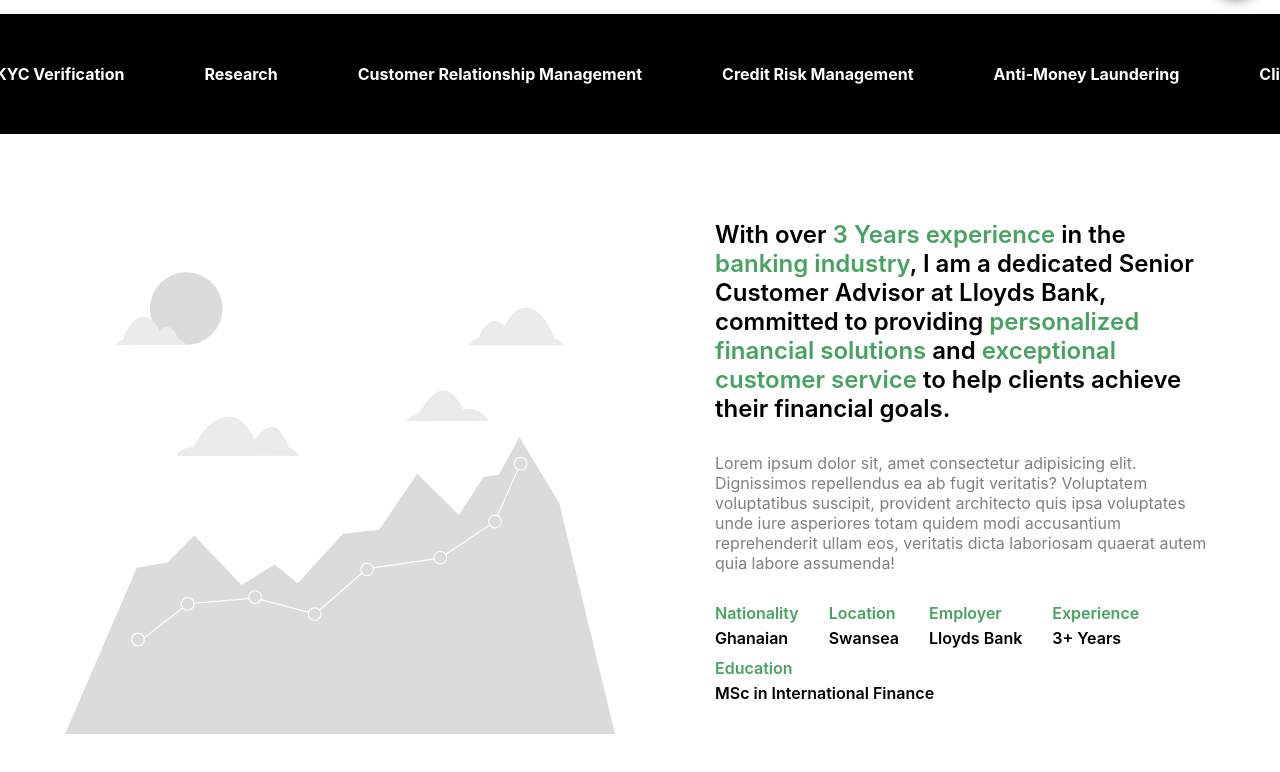
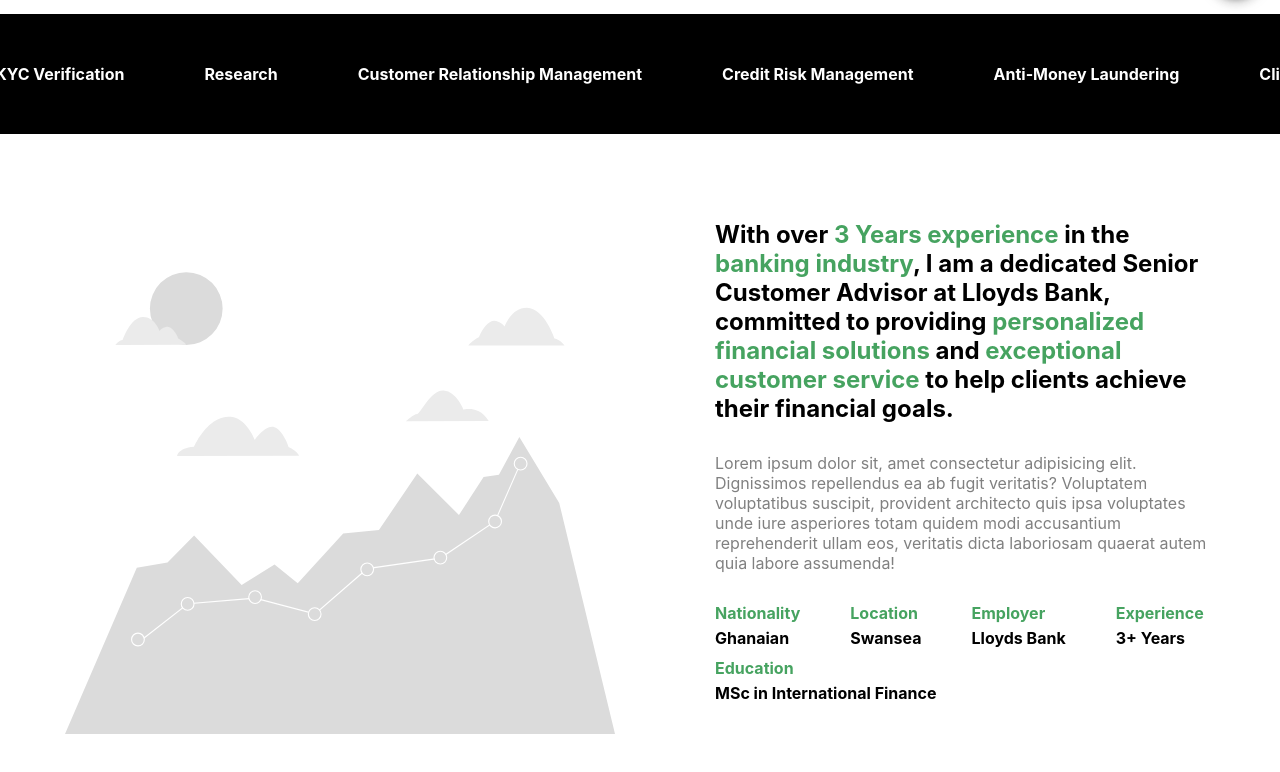
Before and after one commit to Zoiku/maygracezoiku.com, a React (Vite) app: page / in a window 1280 px wide. Shown: the part 786-1558 px from the top of the page. Built offline with nearby package versions, Linux system fonts and the light colour scheme.

Commit message:
first commit

```diff
--- a/src/styles/Home.css
+++ b/src/styles/Home.css
@@ -96,7 +96,7 @@
 
 .about-details-title {
   font-size: x-large;
-  font-weight: 600;
+  font-weight: 700;
 }
 
 .about-details-text {
@@ -106,7 +106,7 @@
 .about-summary {
   display: flex;
   align-items: flex-start;
-  gap: 10px 30px;
+  gap: 10px 50px;
   flex-wrap: wrap;
 }
 
@@ -114,7 +114,7 @@
   display: flex;
   flex-direction: column;
   gap: 5px;
-  font-weight: 600;
+  font-weight: 700;
 }
 
 .about-summary-item-title {
```
